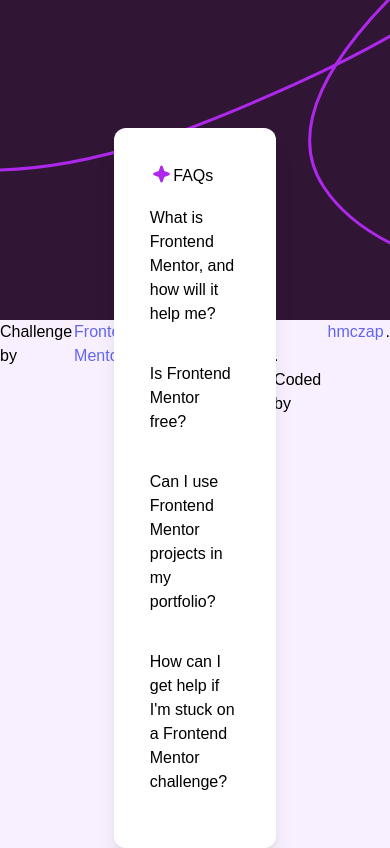
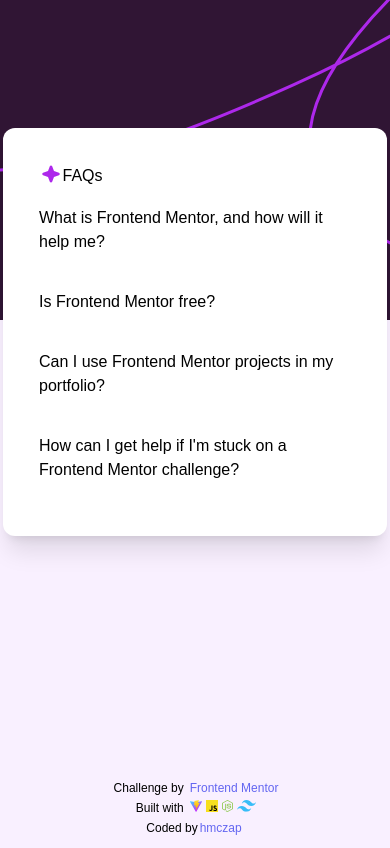
Before and after one commit to hmczap/FAQ-Accordion, a website built with Vite: page index.html in a window 390 px wide. Built offline with nearby package versions, Linux system fonts and the light colour scheme.

Commit message:
Remove min-height from main content to fix footer hyperlinks; correct main content width on mobile

```diff
--- a/index.html
+++ b/index.html
@@ -13,10 +13,10 @@
 
     <title>Frontend Mentor | FAQ accordion</title>
   </head>
-  <body class="m-0 flex flex-col min-h-screen font-work-sans bg-light-pink">
+  <body class="m-0 flex flex-col min-h-screen font-work-sans bg-light-pink justify-between">
     <header class="min-w-max min-h-80 mobile:min-h-58 mobile:bg-body-mobile bg-body z-0"></header>
-    <main role="main" class="flex flex-col min-h-screen w-full font-work-sans absolute mt-0">
-      <div class="bg-white z-10 w-5/12 mt-32 p-9 self-center rounded-xl shadow-xl">
+    <main role="main" class="flex flex-col  w-full font-work-sans absolute mt-0">
+      <div class="bg-white z-10 w-96 mobile:w-10/12 mt-32 p-9 self-center rounded-xl shadow-xl">
 
         <section class="flex">
           <img src="./resources/images/icon-star.svg" class="h-5 p-0 px-0.5" alt="Vite logo" />
@@ -55,22 +55,24 @@
       </div>
     </main>
 
-    <footer class="attribution flex self-center mb-0 justify-self-end" role="contentinfo">
-      Challenge by <a href="https://www.frontendmentor.io?ref=challenge" target="_blank" class="font-medium text-indigo-500 hover:text-indigo-600 px-0.5">Frontend Mentor</a>.
-      Built with <a href="https://vitejs.dev" target="_blank" class="font-medium text-indigo-500">
-        <img src="./resources/images/vite.svg" class="h-5 p-0 px-0.5" alt="Vite logo" />
+    <footer class="attribution flex flex-col gap-1 self-center mb-2 w-9/1 h-auto mobile:w/10/12 align-center text-xs" role="contentinfo">
+      <div class="flex w-auto justify-center"><p class="mx-1">Challenge by</p><a href="https://www.frontendmentor.io?ref=challenge" target="_blank" class="font-medium text-indigo-500 hover:text-indigo-600 px-0.5">Frontend Mentor</a></div>
+      <div class="flex w-auto justify-center">
+        <p class="mx-1">Built with</p>
+        <a href="https://vitejs.dev" target="_blank" class="font-medium text-indigo-500">
+          <img src="./resources/images/vite.svg" class="h-3 p-0 px-0.5" alt="Vite logo">
         </a>
         <a href="https://developer.mozilla.org/en-US/docs/Web/JavaScript" target="_blank" class="font-medium text-indigo-500 hover:text-indigo-600">
-        <img src="./resources/images/javascript.svg" class="vanilla h-5 p-0 px-0.5" alt="JavaScript logo" />
+          <img src="./resources/images/javascript.svg" class="vanilla h-3 p-0 px-0.5" alt="JavaScript logo" />
         </a>
         <a href="https://nodejs.org/en" target="_blank" class="font-medium text-indigo-500">
-        <img src="./resources/images/nodejs.svg" class="vanilla h-5 p-0 px-0.5" alt="Node.js logo" />
+          <img src="./resources/images/nodejs.svg" class="vanilla h-3 p-0 px-0.5" alt="Node.js logo" />
         </a>
         <a href="https://tailwindcss.com/" target="_blank" class="font-medium text-indigo-500">
-        <img src="./resources/images/tailwind.svg" class="vanilla h-5 p-0 px-0.5" alt="Tailwind CSS logo" />
+          <img src="./resources/images/tailwind.svg" class="vanilla h-3 p-0 px-0.5" alt="Tailwind CSS logo" />
         </a>
-      <br>
-      . Coded by <a href="https://www.frontendmentor.io/profile/hmczap" class="font-medium text-indigo-500 hover:text-indigo-600 px-0.5">hmczap</a>.
+      </div>
+      <div class="flex w-auto justify-center"><p>Coded by</p><a href="https://www.frontendmentor.io/profile/hmczap" class="font-medium text-indigo-500 hover:text-indigo-600 px-0.5">hmczap</a></div>
     </footer>
     <script type="text/javascript" src="./resources/js/main.js"></script>
   </body>
--- a/tailwind.config.cjs
+++ b/tailwind.config.cjs
@@ -21,6 +21,9 @@
       spacing: {
         '58': '14.5rem'
       },
+      width: {
+        '128': 'calc(1440px * 0.4)'
+      },
     },
     screens: {
       mobile: {'max': '375px'}
```
Also changed, not shown: style.css. Lines whose indentation alone changed are shown as unchanged.
